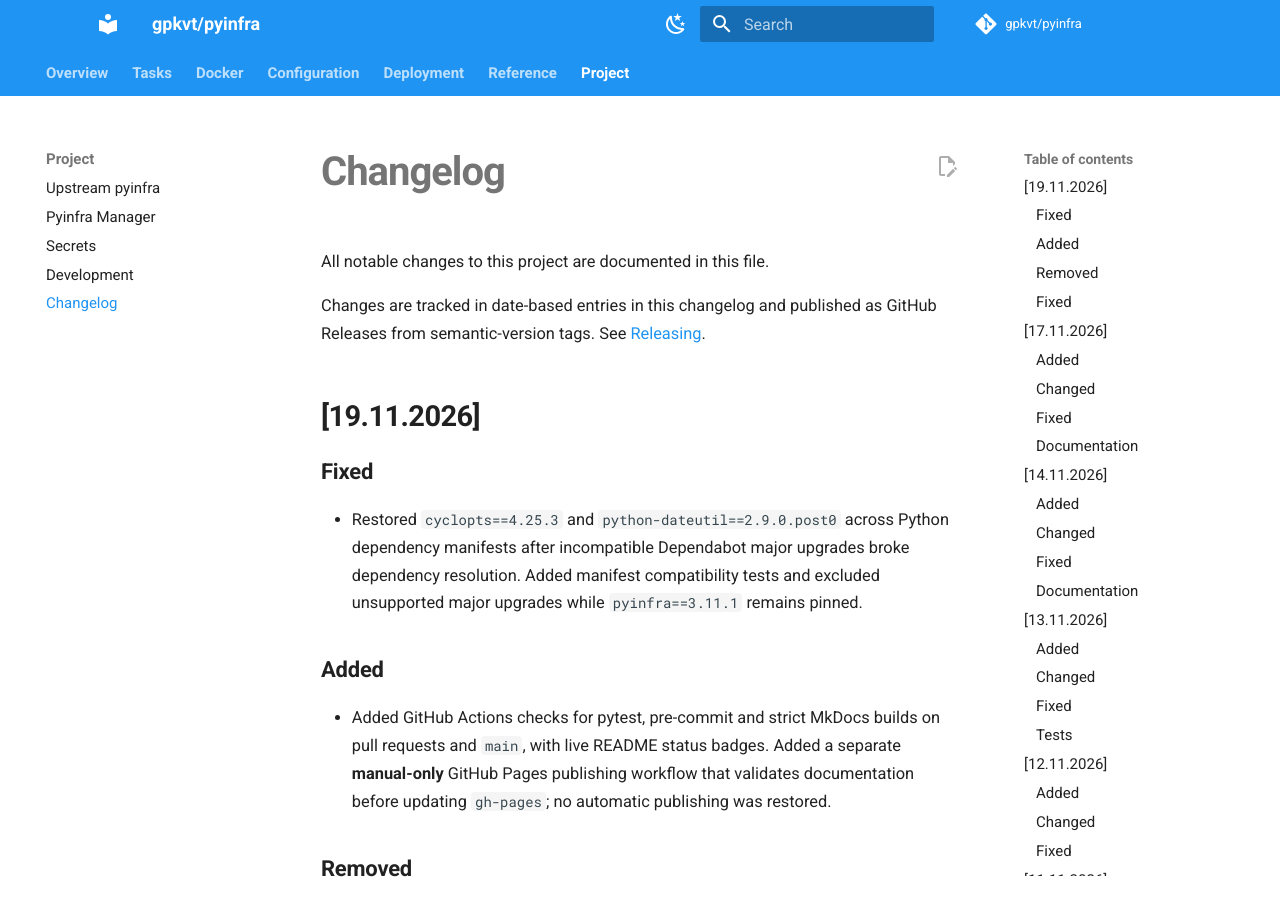
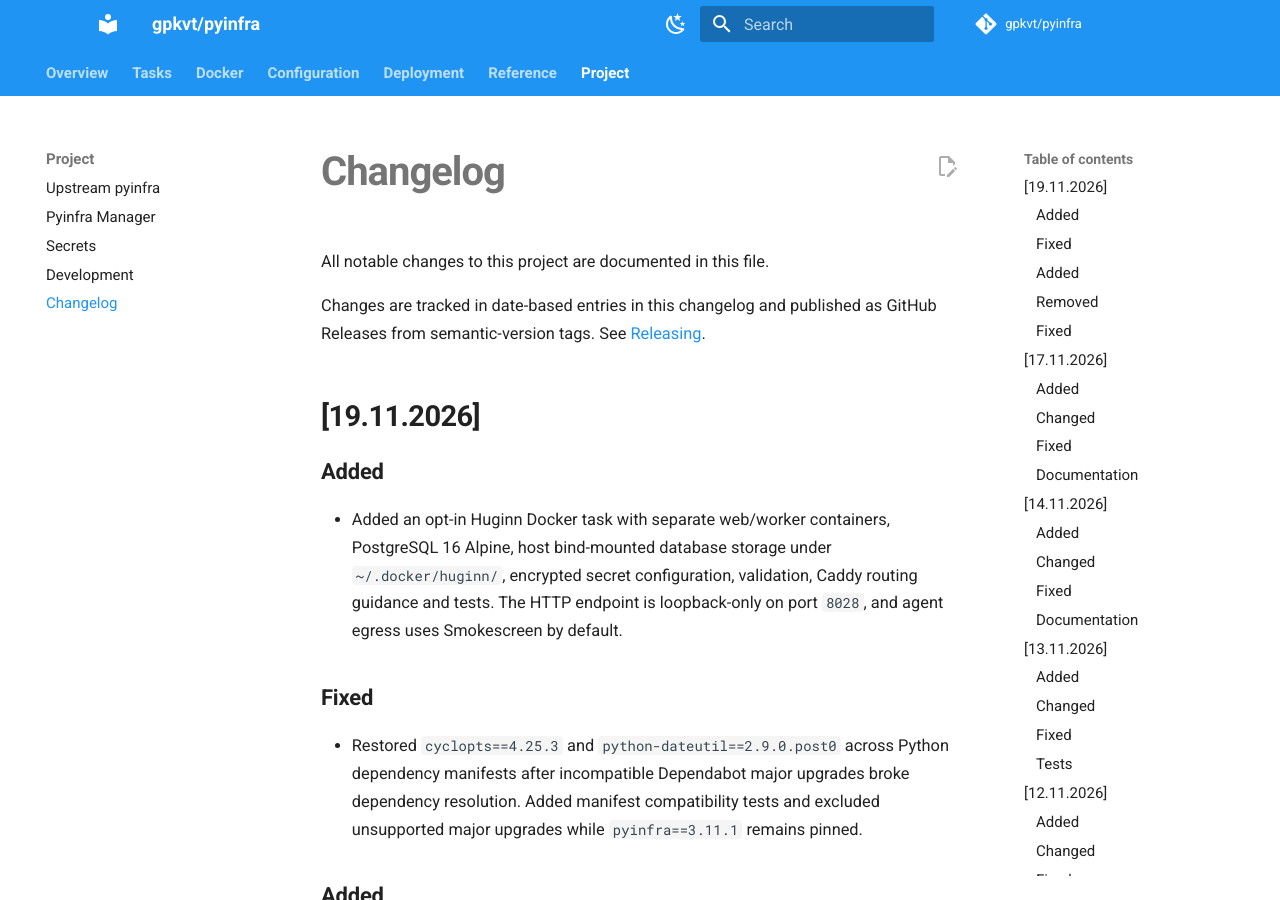
Before and after one commit to gpkvt/pyinfra, an MkDocs documentation site: the page built from docs/changelog.md, in a window 1280 px wide and 900 px high. Built offline with MkDocs 1.6.1 and Material for MkDocs 9.7.7, drawn with Linux system fonts in a browser that asks for light colours; comment, search, counter and statistics services are not loaded.

Commit message:
docs(changelog): record Huginn Docker service addition

```diff
--- a/docs/changelog.md
+++ b/docs/changelog.md
@@ -5,6 +5,10 @@ All notable changes to this project are documented in this file.
 Changes are tracked in date-based entries in this changelog and published as GitHub Releases from semantic-version tags. See [Releasing](releasing.md).
 
 ## [19.11.2026]
+
+### Added
+
+- Added an opt-in Huginn Docker task with separate web/worker containers, PostgreSQL 16 Alpine, host bind-mounted database storage under `~/.docker/huginn/`, encrypted secret configuration, validation, Caddy routing guidance and tests. The HTTP endpoint is loopback-only on port `8028`, and agent egress uses Smokescreen by default.
 
 ### Fixed
 
```
